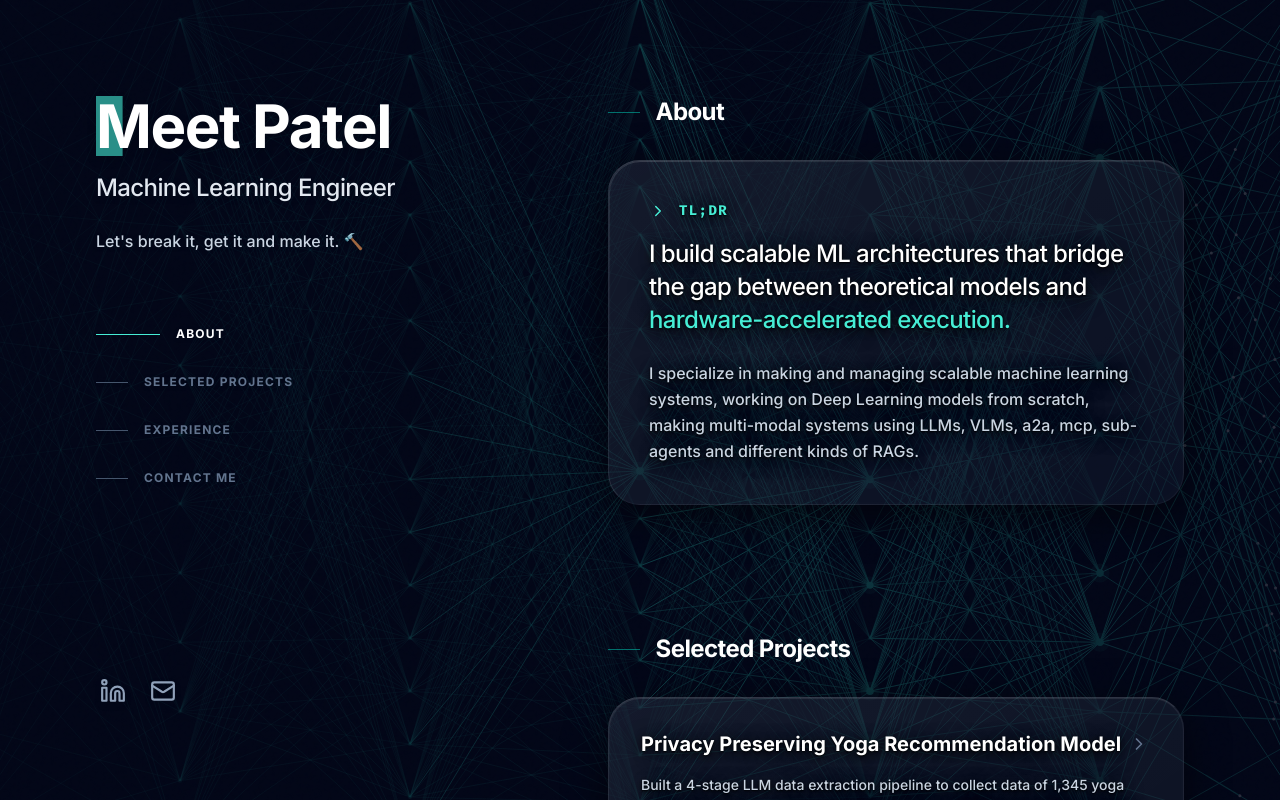
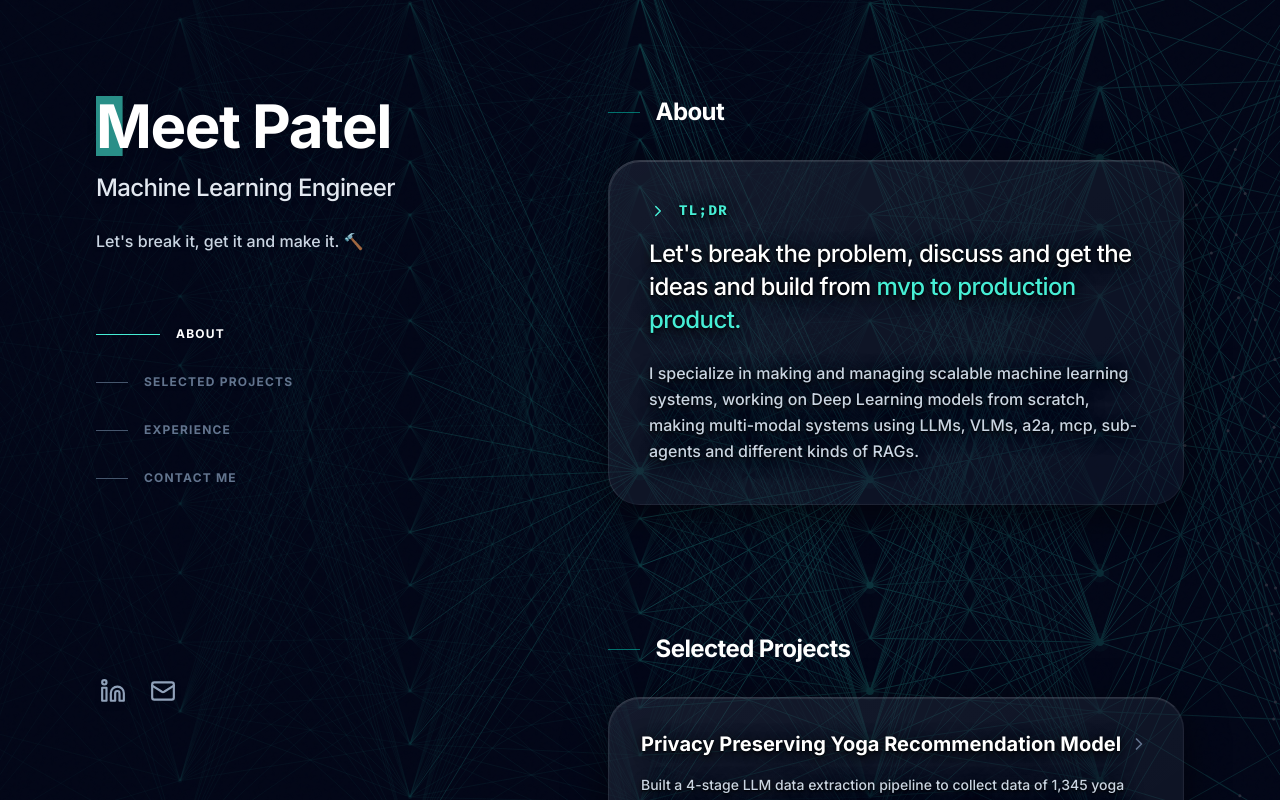
Before and after one commit to MeetPatel41011/Portfolio, a Next.js app: page / in a window 1280 px wide. Shown: the top 800 px of the page. Built offline with nearby package versions, Linux system fonts and the light colour scheme.

Commit message:
feat: update TL;DR heading text

```diff
--- a/src/app/page.tsx
+++ b/src/app/page.tsx
@@ -186,7 +186,7 @@ export default function Home() {
                    TL;DR
                  </div>
                  <p className="text-xl md:text-2xl text-white font-medium leading-snug tracking-tight glass-text">
-                   I build scalable ML architectures that bridge the gap between theoretical models and <span className="text-teal-300">hardware-accelerated execution.</span>
+                   Let's break the problem, discuss and get the ideas and build from <span className="text-teal-300">mvp to production product.</span>
                  </p>
                  <p className="text-slate-300 leading-relaxed font-medium glass-text">
                    I specialize in making and managing scalable machine learning systems, working on Deep Learning models from scratch, making multi-modal systems using LLMs, VLMs, a2a, mcp, sub-agents and different kinds of RAGs.
```
